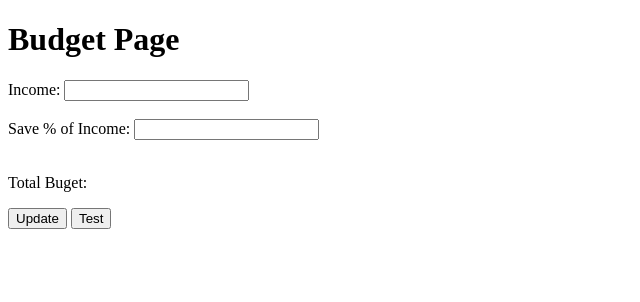
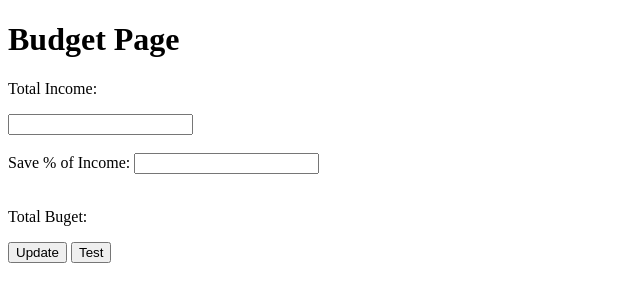
Before and after one commit to ShirleyX-Yu/ShirleyXY-Yu.github.io, a plain HTML site: page budget.html in a window 1280 px wide. Shown: the whole page, without its empty margins (0-640 px from the left). Drawn offline with Linux system fonts and the light colour scheme.

Commit message:
Update budget.html

```diff
--- a/budget.html
+++ b/budget.html
@@ -9,7 +9,7 @@
 
 <h1>Budget Page</h1>
 <form action = "report.html">
-  <label for="totalIncome">Income:</label>
+  <p> Total Income: </p>
   <input type="text" id="totalIncome" name="totalIncome"><br><br>
   <label for="ratio">Save % of Income:</label>
   <input type="ratio" id="ratio" name="ratio"><br><br>
```
